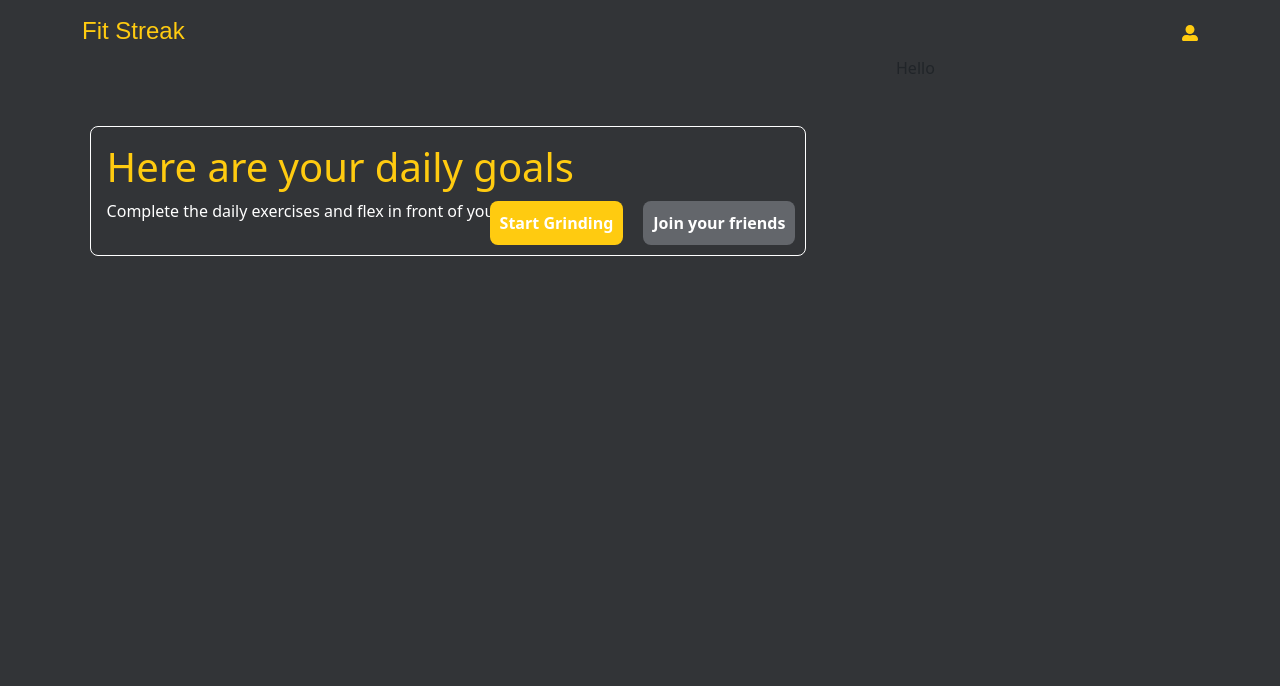
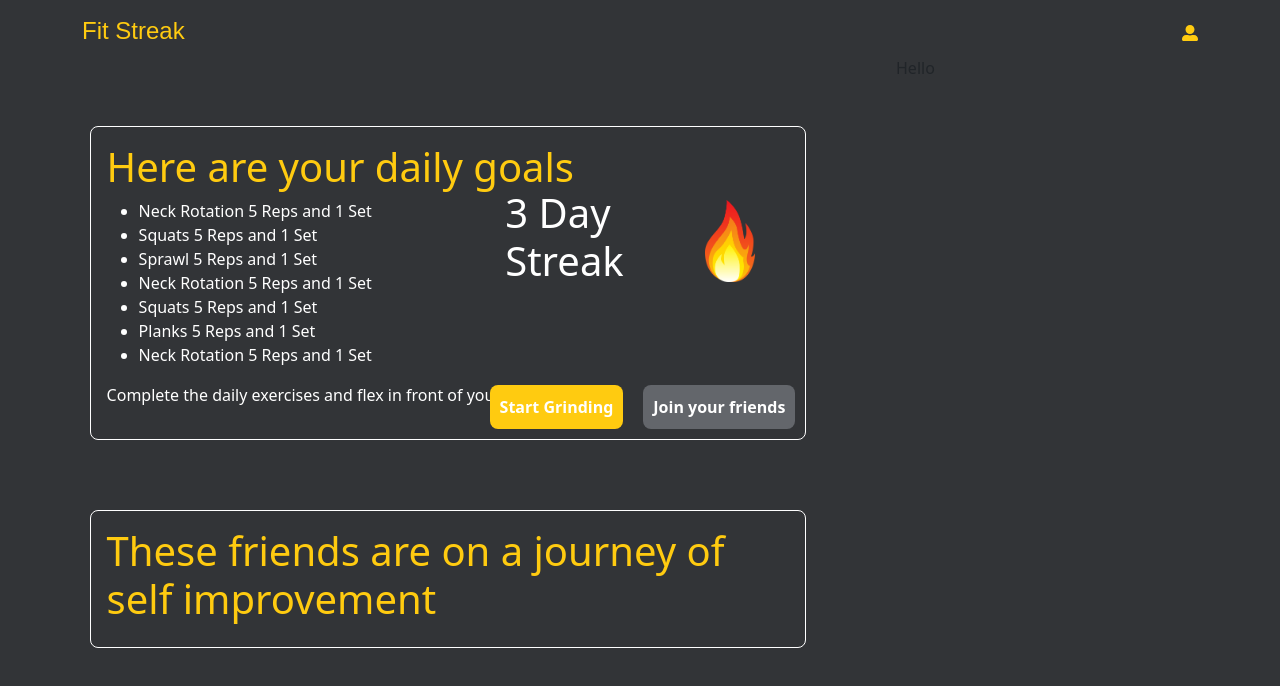
Before and after one commit to itsaditya01/fit-streak, a React (Create React App) app: page / in a window 1280 px wide. Shown: the top 686 px of the page. Built offline with nearby package versions, Linux system fonts and the light colour scheme; no server answers; what @mediapipe/pose would draw is missing.

Commit message:
Hero section added

```diff
--- a/src/components/Hero/Hero.jsx
+++ b/src/components/Hero/Hero.jsx
@@ -1,3 +1,5 @@
+import { WebData } from "../../data/WebData";
+import Fire from "../../assets/Fire.png";
 import "./hero.css";
 
 const Hero = () => {
@@ -8,6 +10,21 @@ const Hero = () => {
           <h1 style={{ color: "var(--main-color)" }}>
             Here are your daily goals
           </h1>
+          <ul>
+            {WebData.lessThan40.day1.exercise.map((val) => (
+              <li
+                style={{ color: "white" }}
+              >{`${val.name} ${val.reps} Reps and ${val.sets} Set`}</li>
+            ))}
+          </ul>
+          <div className="streak-div">
+            <h1 style={{ color: "white" }}>3 Day Streak</h1>
+            <img
+              src={Fire}
+              alt="Streak"
+              style={{ height: "auto", width: 50 }}
+            />
+          </div>
           <p style={{ color: "white" }}>
             Complete the daily exercises and flex in front of your friends
           </p>
@@ -16,7 +33,11 @@ const Hero = () => {
             <button className="room-btn">Join your friends</button>
           </div>
         </div>
-        <div className="friend-acheivments"></div>
+        <div className="friend-acheivments">
+          <h1 style={{ color: "var(--main-color)" }}>
+            These friends are on a journey of self improvement
+          </h1>
+        </div>
       </div>
       <div className="right-hero">Hello</div>
     </div>
--- a/src/components/Hero/hero.css
+++ b/src/components/Hero/hero.css
@@ -35,3 +35,22 @@
   padding: 10px;
   margin-left: 20px;
 }
+
+.streak-div {
+  width: 35%;
+  position: absolute;
+  right: 50px;
+  top: 20%;
+  display: flex;
+  align-items: center;
+  justify-content: space-around;
+}
+
+.friend-acheivments {
+  width: 80%;
+  margin: auto;
+  padding: 16px;
+  border: 1px solid white;
+  border-radius: var(--roundness);
+  margin-top: 70px;
+}
--- a/src/helper/WebData.js
+++ b/src/data/WebData.js
@@ -1,41 +1,41 @@
-// exercise naming convention : neck_rotation, squat, sprawl, plank, pushup, mountain_climb, lunges, warrior_one, warrior_two
+// exercise naming convention : Neck Rotation, Squats, Sprawl, Planks, Push Ups, mountain_climb, lunges, Warrior one, Warrior two
 
-let WebData = {
+export const WebData = {
   moreThan40: {
     1: {
       exercise: [
         {
-          name: "neck_rotation",
+          name: "Neck Rotation",
           sets: 1,
           reps: 5,
         },
         {
-          name: "squat",
+          name: "Squats",
           sets: 1,
           reps: 5,
         },
         {
-          name: "sprawl",
+          name: "Sprawl",
           sets: 1,
           reps: 5,
         },
         {
-          name: "neck_rotation",
+          name: "Neck Rotation",
           sets: 1,
           reps: 5,
         },
         {
-          name: "squat",
+          name: "Squats",
           sets: 1,
           reps: 5,
         },
         {
-          name: "plank",
+          name: "Planks",
           sets: 1,
           reps: 5,
         },
         {
-          name: "neck_rotation",
+          name: "Neck Rotation",
           sets: 1,
           reps: 5,
         },
@@ -44,12 +44,12 @@ let WebData = {
     2: {
       exercise: [
         {
-          name: "neck_rotation",
+          name: "Neck Rotation",
           sets: 1,
           reps: 5,
         },
         {
-          name: "pushup",
+          name: "Push Ups",
           sets: 1,
           reps: 5,
         },
@@ -59,22 +59,22 @@ let WebData = {
           reps: 5,
         },
         {
-          name: "neck_rotation",
+          name: "Neck Rotation",
           sets: 1,
           reps: 5,
         },
         {
-          name: "pushup",
+          name: "Push Ups",
           sets: 1,
           reps: 5,
         },
         {
-          name: "plank",
+          name: "Planks",
           sets: 1,
           reps: 5,
         },
         {
-          name: "neck_rotation",
+          name: "Neck Rotation",
           sets: 1,
           reps: 5,
         },
@@ -83,7 +83,7 @@ let WebData = {
     3: {
       exercise: [
         {
-          name: "neck_rotation",
+          name: "Neck Rotation",
           sets: 1,
           reps: 5,
         },
@@ -98,7 +98,7 @@ let WebData = {
           reps: 5,
         },
         {
-          name: "neck_rotation",
+          name: "Neck Rotation",
           sets: 1,
           reps: 5,
         },
@@ -108,12 +108,12 @@ let WebData = {
           reps: 5,
         },
         {
-          name: "plank",
+          name: "Planks",
           sets: 1,
           reps: 5,
         },
         {
-          name: "neck_rotation",
+          name: "Neck Rotation",
           sets: 1,
           reps: 5,
         },
@@ -122,12 +122,12 @@ let WebData = {
     4: {
       exercise: [
         {
-          name: "neck_rotation",
+          name: "Neck Rotation",
           sets: 1,
           reps: 5,
         },
         {
-          name: "squat",
+          name: "Squats",
           sets: 1,
           reps: 5,
         },
@@ -137,22 +137,22 @@ let WebData = {
           reps: 5,
         },
         {
-          name: "neck_rotation",
+          name: "Neck Rotation",
           sets: 1,
           reps: 5,
         },
         {
-          name: "squat",
+          name: "Squats",
           sets: 1,
           reps: 5,
         },
         {
-          name: "plank",
+          name: "Planks",
           sets: 1,
           reps: 5,
         },
         {
-          name: "neck_rotation",
+          name: "Neck Rotation",
           sets: 1,
           reps: 5,
         },
@@ -161,37 +161,37 @@ let WebData = {
     5: {
       exercise: [
         {
-          name: "neck_rotation",
+          name: "Neck Rotation",
           sets: 1,
           reps: 5,
         },
         {
-          name: "squat",
+          name: "Squats",
           sets: 1,
           reps: 5,
         },
         {
-          name: "warrior_one",
+          name: "Warrior one",
           sets: 1,
           reps: 5,
         },
         {
-          name: "neck_rotation",
+          name: "Neck Rotation",
           sets: 1,
           reps: 5,
         },
         {
-          name: "squat",
+          name: "Squats",
           sets: 1,
           reps: 5,
         },
         {
-          name: "plank",
+          name: "Planks",
           sets: 1,
           reps: 5,
         },
         {
-          name: "neck_rotation",
+          name: "Neck Rotation",
           sets: 1,
           reps: 5,
         },
@@ -200,37 +200,37 @@ let WebData = {
     1: {
       exercise: [
         {
-          name: "neck_rotation",
+          name: "Neck Rotation",
           sets: 1,
           reps: 5,
         },
         {
-          name: "pushup",
+          name: "Push Ups",
           sets: 1,
           reps: 5,
         },
         {
-          name: "warrior_two",
+          name: "Warrior two",
           sets: 1,
           reps: 5,
         },
         {
-          name: "neck_rotation",
+          name: "Neck Rotation",
           sets: 1,
           reps: 5,
         },
         {
-          name: "pushup",
+          name: "Push Ups",
           sets: 1,
           reps: 5,
         },
         {
-          name: "plank",
+          name: "Planks",
           sets: 1,
           reps: 5,
         },
         {
-          name: "neck_rotation",
+          name: "Neck Rotation",
           sets: 1,
           reps: 5,
         },
@@ -238,40 +238,40 @@ let WebData = {
     },
   },
   lessThan40: {
-    1: {
+    day1: {
       exercise: [
         {
-          name: "neck_rotation",
+          name: "Neck Rotation",
           sets: 1,
           reps: 5,
         },
         {
-          name: "squat",
+          name: "Squats",
           sets: 1,
           reps: 5,
         },
         {
-          name: "sprawl",
+          name: "Sprawl",
           sets: 1,
           reps: 5,
         },
         {
-          name: "neck_rotation",
+          name: "Neck Rotation",
           sets: 1,
           reps: 5,
         },
         {
-          name: "squat",
+          name: "Squats",
           sets: 1,
           reps: 5,
         },
         {
-          name: "plank",
+          name: "Planks",
           sets: 1,
           reps: 5,
         },
         {
-          name: "neck_rotation",
+          name: "Neck Rotation",
           sets: 1,
           reps: 5,
         },
@@ -280,12 +280,12 @@ let WebData = {
     2: {
       exercise: [
         {
-          name: "neck_rotation",
+          name: "Neck Rotation",
           sets: 1,
           reps: 10,
         },
         {
-          name: "pushup",
+          name: "Push Ups",
           sets: 1,
           reps: 10,
         },
@@ -295,22 +295,22 @@ let WebData = {
           reps: 10,
         },
         {
-          name: "neck_rotation",
+          name: "Neck Rotation",
           sets: 1,
           reps: 10,
         },
         {
-          name: "pushup",
+          name: "Push Ups",
           sets: 1,
           reps: 10,
         },
         {
-          name: "plank",
+          name: "Planks",
           sets: 1,
           reps: 10,
         },
         {
-          name: "neck_rotation",
+          name: "Neck Rotation",
           sets: 1,
           reps: 10,
         },
@@ -319,7 +319,7 @@ let WebData = {
     3: {
       exercise: [
         {
-          name: "neck_rotation",
+          name: "Neck Rotation",
           sets: 1,
           reps: 10,
         },
@@ -334,7 +334,7 @@ let WebData = {
           reps: 10,
         },
         {
-          name: "neck_rotation",
+          name: "Neck Rotation",
           sets: 1,
           reps: 10,
         },
@@ -344,12 +344,12 @@ let WebData = {
           reps: 10,
         },
         {
-          name: "plank",
+          name: "Planks",
           sets: 1,
           reps: 10,
         },
         {
-          name: "neck_rotation",
+          name: "Neck Rotation",
           sets: 1,
           reps: 10,
         },
@@ -358,12 +358,12 @@ let WebData = {
     4: {
       exercise: [
         {
-          name: "neck_rotation",
+          name: "Neck Rotation",
           sets: 1,
           reps: 10,
         },
         {
-          name: "squat",
+          name: "Squats",
           sets: 1,
           reps: 10,
         },
@@ -373,22 +373,22 @@ let WebData = {
           reps: 10,
         },
         {
-          name: "neck_rotation",
+          name: "Neck Rotation",
           sets: 1,
           reps: 10,
         },
         {
-          name: "squat",
+          name: "Squats",
           sets: 1,
           reps: 10,
         },
         {
-          name: "plank",
+          name: "Planks",
           sets: 1,
           reps: 10,
         },
         {
-          name: "neck_rotation",
+          name: "Neck Rotation",
           sets: 1,
           reps: 10,
         },
@@ -397,37 +397,37 @@ let WebData = {
     5: {
       exercise: [
         {
-          name: "neck_rotation",
+          name: "Neck Rotation",
           sets: 1,
           reps: 10,
         },
         {
-          name: "squat",
+          name: "Squats",
           sets: 1,
           reps: 10,
         },
         {
-          name: "warrior_one",
+          name: "Warrior one",
           sets: 1,
           reps: 10,
         },
         {
-          name: "neck_rotation",
+          name: "Neck Rotation",
           sets: 1,
           reps: 10,
         },
         {
-          name: "squat",
+          name: "Squats",
           sets: 1,
           reps: 10,
         },
         {
-          name: "plank",
+          name: "Planks",
           sets: 1,
           reps: 10,
         },
         {
-          name: "neck_rotation",
+          name: "Neck Rotation",
           sets: 1,
           reps: 10,
         },
@@ -436,37 +436,37 @@ let WebData = {
     6: {
       exercise: [
         {
-          name: "neck_rotation",
+          name: "Neck Rotation",
           sets: 1,
           reps: 10,
         },
         {
-          name: "pushup",
+          name: "Push Ups",
           sets: 1,
           reps: 10,
         },
         {
-          name: "warrior_two",
+          name: "Warrior two",
           sets: 1,
           reps: 10,
         },
         {
-          name: "neck_rotation",
+          name: "Neck Rotation",
           sets: 1,
           reps: 10,
         },
         {
-          name: "pushup",
+          name: "Push Ups",
           sets: 1,
           reps: 10,
         },
         {
-          name: "plank",
+          name: "Planks",
           sets: 1,
           reps: 10,
         },
         {
-          name: "neck_rotation",
+          name: "Neck Rotation",
           sets: 1,
           reps: 10,
         },
```
Also changed, not shown: src/assets/Fire.png (added), src/assets/Fire.svg (added).
